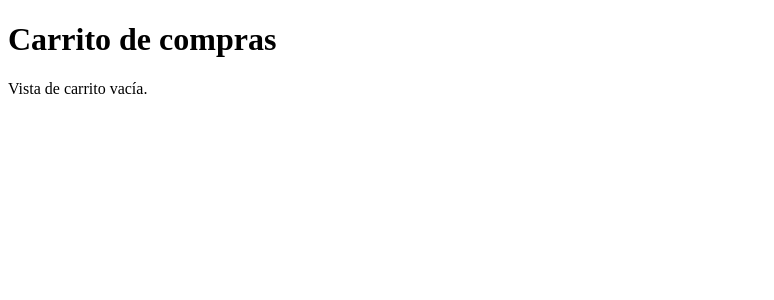
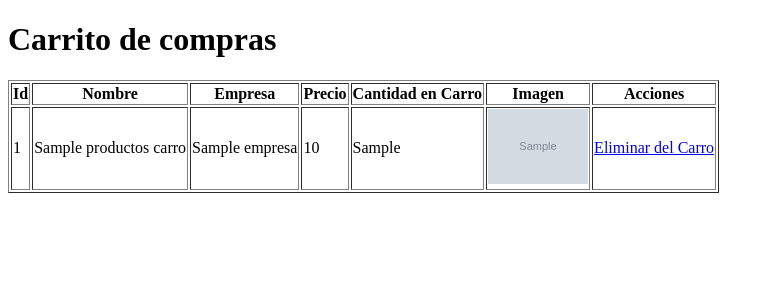
Before and after one commit to antoniopaves/ProjectoVentas, a PHP site: the page made by appVentas/src/views/productos/viewCarro.php in a window 1280 px wide. Shown: the top 300 px of the page, without its empty margins (0-774 px from the left). Run offline with PHP 8.4, Linux system fonts and the light colour scheme; the template is opened without the code that fills it: most values are stand-ins (such as "Sample title", 1, 10 or a date in 2020); grey boxes marked "Sample" are stand-in pictures; some libraries are stand-ins or nearby versions.

Commit message:
Add files via upload

```diff
--- a/appVentas/src/views/productos/viewCarro.php
+++ b/appVentas/src/views/productos/viewCarro.php
@@ -7,6 +7,37 @@
 </head>
 <body>
     <h1>Carrito de compras</h1>
+    <?php if(empty($productosCarro)): ?>
     <p>Vista de carrito vacía.</p>
+    <?php else: ?>
+    <table border="1">
+        <tr>
+            <th>Id</th>
+            <th>Nombre</th>
+            <th>Empresa</th>
+            <th>Precio</th>
+            <th>Cantidad en Carro</th>
+            <th>Imagen</th>
+            <th>Acciones</th>
+        </tr>
+        <?php foreach($productosCarro as $producto): ?>
+        <tr>
+            <td><?php echo $producto->id_producto; ?></td>
+            <td><?php echo $producto->nombre; ?></td>
+            <td><?php echo $producto->empresa; ?></td>
+            <td><?php echo $producto->precio; ?></td>
+            <td><?php echo $producto->cantidad_carrito; ?></td>
+            <td>
+                <img src="<?php echo CORE_URL . 'src/img/' . $producto->img; ?>"
+                alt="Imagen del producto"
+                width="100">
+            </td>
+            <td>
+                <a href="<?php echo BASE_URL . '?controller=ControllerProducto&action=eliminarDelCarro&id_producto=' . $producto->id_producto; ?>">Eliminar del Carro</a>
+            </td>
+        </tr>
+        <?php endforeach; ?>
+    </table>
+    <?php endif; ?>
 </body>
 </html>
```
Also changed, not shown: appVentas/src/controller/ControllerProducto.php (+55 -3 lines).
